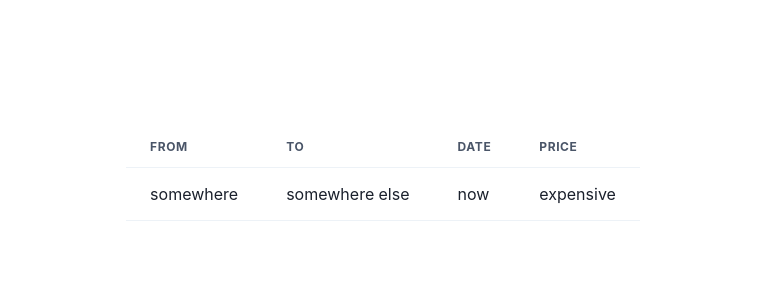
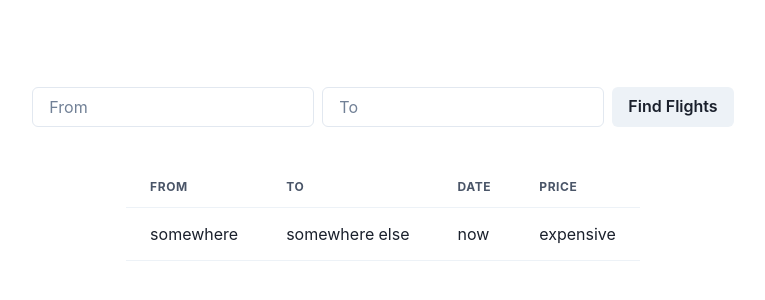
Before and after one commit to coding-z/Traveller, a Next.js app: page / in a window 1280 px wide. Shown: the part 226-526 px from the top of the page, without its empty margins (257-1022 px from the left). Built offline with nearby package versions, Linux system fonts and the light colour scheme.

Commit message:
Add flight search fields

```diff
--- a/app/page.tsx
+++ b/app/page.tsx
@@ -1,35 +1,15 @@
-import {
-  Table,
-  TableContainer,
-  Tbody,
-  Td,
-  Th,
-  Thead,
-  Tr,
-} from "@chakra-ui/react";
-import React from "react";
+import { Button, HStack, Input, VStack } from "@chakra-ui/react";
+import FlightTable from "../components/FlightTable";
 
 export default function Page() {
   return (
-    <TableContainer>
-      <Table variant="simple">
-        <Thead>
-          <Tr>
-            <Th>From</Th>
-            <Th>To</Th>
-            <Th>Date</Th>
-            <Th>Price</Th>
-          </Tr>
-        </Thead>
-        <Tbody>
-          <Tr>
-            <Td>somewhere</Td>
-            <Td>somewhere else</Td>
-            <Td>now</Td>
-            <Td>expensive</Td>
-          </Tr>
-        </Tbody>
-      </Table>
-    </TableContainer>
+    <VStack spacing={10}>
+      <HStack>
+        <Input w="min" placeholder="From" />
+        <Input w="min" placeholder="To" />
+        <Button w="min">Find Flights</Button>
+      </HStack>
+      <FlightTable />
+    </VStack>
   );
 }
--- /dev/null
+++ b/components/FlightTable.tsx
@@ -0,0 +1,26 @@
+import { Table, TableContainer, Tbody, Td, Th, Thead, Tr } from "@chakra-ui/react";
+
+export default function FlightTable() {
+  return (
+    <TableContainer>
+      <Table variant="simple">
+        <Thead>
+          <Tr>
+            <Th>From</Th>
+            <Th>To</Th>
+            <Th>Date</Th>
+            <Th>Price</Th>
+          </Tr>
+        </Thead>
+        <Tbody>
+          <Tr>
+            <Td>somewhere</Td>
+            <Td>somewhere else</Td>
+            <Td>now</Td>
+            <Td>expensive</Td>
+          </Tr>
+        </Tbody>
+      </Table>
+    </TableContainer>
+  );
+}
```
